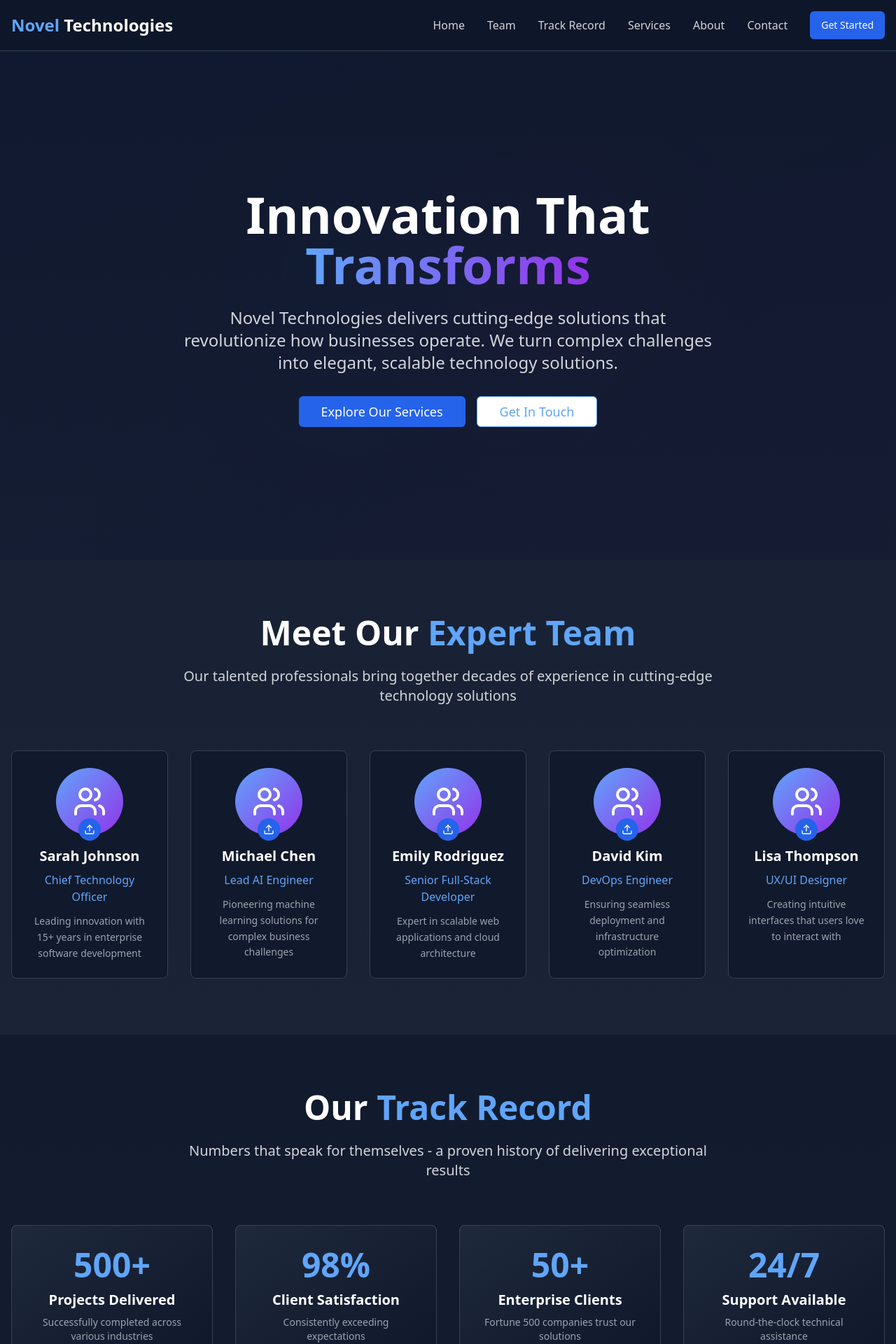
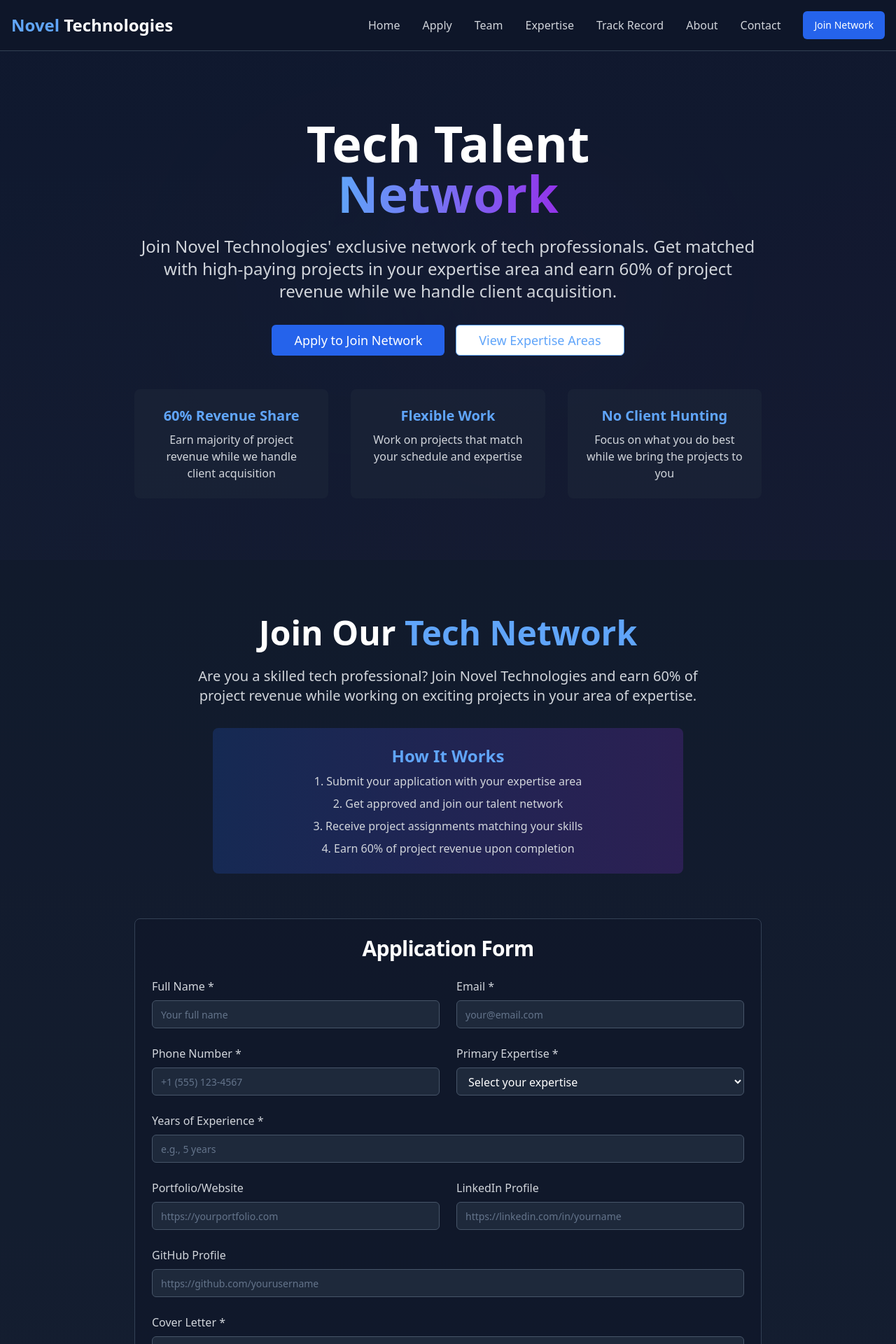
Before and after one commit to Romeoantwi/novel-tech-hub, a React (Vite) app: page / in a window 1280 px wide. Shown: the top 1920 px of the page at 70% size. Built offline with nearby package versions, Linux system fonts and the light colour scheme.

Commit message:
Add online job application feature
Implement a system for tech professionals to apply for jobs, with automatic addition of expertise to the company's portfolio and a 60% payment structure.

```diff
--- /dev/null
+++ b/src/components/ApplicationForm.tsx
@@ -0,0 +1,219 @@
+
+import { useState } from "react";
+import { Card, CardContent, CardHeader, CardTitle } from "@/components/ui/card";
+import { Button } from "@/components/ui/button";
+import { Input } from "@/components/ui/input";
+import { Textarea } from "@/components/ui/textarea";
+import { toast } from "@/hooks/use-toast";
+
+const ApplicationForm = () => {
+  const [formData, setFormData] = useState({
+    fullName: "",
+    email: "",
+    phone: "",
+    expertise: "",
+    experience: "",
+    portfolio: "",
+    linkedIn: "",
+    github: "",
+    coverLetter: ""
+  });
+
+  const handleSubmit = (e: React.FormEvent) => {
+    e.preventDefault();
+    toast({
+      title: "Application Submitted!",
+      description: "We'll review your application and get back to you within 48 hours.",
+    });
+    setFormData({
+      fullName: "",
+      email: "",
+      phone: "",
+      expertise: "",
+      experience: "",
+      portfolio: "",
+      linkedIn: "",
+      github: "",
+      coverLetter: ""
+    });
+  };
+
+  const handleInputChange = (e: React.ChangeEvent<HTMLInputElement | HTMLTextAreaElement>) => {
+    setFormData(prev => ({
+      ...prev,
+      [e.target.name]: e.target.value
+    }));
+  };
+
+  const expertiseAreas = [
+    "Software Development",
+    "Web Development",
+    "Mobile App Development",
+    "Cyber Security",
+    "Network Administration",
+    "Cloud Architecture",
+    "DevOps",
+    "Data Science",
+    "AI/Machine Learning",
+    "UI/UX Design",
+    "Database Administration",
+    "Quality Assurance",
+    "Other"
+  ];
+
+  return (
+    <section id="apply" className="py-20 bg-slate-900/30">
+      <div className="container mx-auto px-4">
+        <div className="text-center mb-16">
+          <h2 className="text-4xl md:text-5xl font-bold text-white mb-6">
+            Join Our <span className="text-blue-400">Tech Network</span>
+          </h2>
+          <p className="text-xl text-gray-300 max-w-3xl mx-auto mb-8">
+            Are you a skilled tech professional? Join Novel Technologies and earn 60% of project revenue
+            while working on exciting projects in your area of expertise.
+          </p>
+          <div className="bg-gradient-to-r from-blue-600/20 to-purple-600/20 p-6 rounded-lg max-w-2xl mx-auto">
+            <h3 className="text-2xl font-bold text-blue-400 mb-2">How It Works</h3>
+            <div className="text-gray-300 space-y-2">
+              <p>1. Submit your application with your expertise area</p>
+              <p>2. Get approved and join our talent network</p>
+              <p>3. Receive project assignments matching your skills</p>
+              <p>4. Earn 60% of project revenue upon completion</p>
+            </div>
+          </div>
+        </div>
+
+        <div className="max-w-4xl mx-auto">
+          <Card className="bg-slate-900/80 border-slate-700">
+            <CardHeader>
+              <CardTitle className="text-3xl text-white text-center">Application Form</CardTitle>
+            </CardHeader>
+            <CardContent>
+              <form onSubmit={handleSubmit} className="space-y-6">
+                <div className="grid grid-cols-1 md:grid-cols-2 gap-6">
+                  <div>
+                    <label className="block text-gray-300 mb-2">Full Name *</label>
+                    <Input
+                      name="fullName"
+                      placeholder="Your full name"
+                      value={formData.fullName}
+                      onChange={handleInputChange}
+                      className="bg-slate-800 border-slate-600 text-white placeholder-gray-400"
+                      required
+                    />
+                  </div>
+                  <div>
+                    <label className="block text-gray-300 mb-2">Email *</label>
+                    <Input
+                      name="email"
+                      type="email"
+                      placeholder="your@email.com"
+                      value={formData.email}
+                      onChange={handleInputChange}
+                      className="bg-slate-800 border-slate-600 text-white placeholder-gray-400"
+                      required
+                    />
+                  </div>
+                </div>
+
+                <div className="grid grid-cols-1 md:grid-cols-2 gap-6">
+                  <div>
+                    <label className="block text-gray-300 mb-2">Phone Number *</label>
+                    <Input
+                      name="phone"
+                      placeholder="+1 (555) 123-4567"
+                      value={formData.phone}
+                      onChange={handleInputChange}
+                      className="bg-slate-800 border-slate-600 text-white placeholder-gray-400"
+                      required
+                    />
+                  </div>
+                  <div>
+                    <label className="block text-gray-300 mb-2">Primary Expertise *</label>
+                    <select
+                      name="expertise"
+                      value={formData.expertise}
+                      onChange={(e) => setFormData(prev => ({ ...prev, expertise: e.target.value }))}
+                      className="w-full h-10 rounded-md border border-slate-600 bg-slate-800 text-white px-3 py-2"
+                      required
+                    >
+                      <option value="">Select your expertise</option>
+                      {expertiseAreas.map((area) => (
+                        <option key={area} value={area}>{area}</option>
+                      ))}
+                    </select>
+                  </div>
+                </div>
+
+                <div>
+                  <label className="block text-gray-300 mb-2">Years of Experience *</label>
+                  <Input
+                    name="experience"
+                    placeholder="e.g., 5 years"
+                    value={formData.experience}
+                    onChange={handleInputChange}
+                    className="bg-slate-800 border-slate-600 text-white placeholder-gray-400"
+                    required
+                  />
+                </div>
+
+                <div className="grid grid-cols-1 md:grid-cols-2 gap-6">
+                  <div>
+                    <label className="block text-gray-300 mb-2">Portfolio/Website</label>
+                    <Input
+                      name="portfolio"
+                      placeholder="https://yourportfolio.com"
+                      value={formData.portfolio}
+                      onChange={handleInputChange}
+                      className="bg-slate-800 border-slate-600 text-white placeholder-gray-400"
+                    />
+                  </div>
+                  <div>
+                    <label className="block text-gray-300 mb-2">LinkedIn Profile</label>
+                    <Input
+                      name="linkedIn"
+                      placeholder="https://linkedin.com/in/yourname"
+                      value={formData.linkedIn}
+                      onChange={handleInputChange}
+                      className="bg-slate-800 border-slate-600 text-white placeholder-gray-400"
+                    />
+                  </div>
+                </div>
+
+                <div>
+                  <label className="block text-gray-300 mb-2">GitHub Profile</label>
+                  <Input
+                    name="github"
+                    placeholder="https://github.com/yourusername"
+                    value={formData.github}
+                    onChange={handleInputChange}
+                    className="bg-slate-800 border-slate-600 text-white placeholder-gray-400"
+                  />
+                </div>
+
+                <div>
+                  <label className="block text-gray-300 mb-2">Cover Letter *</label>
+                  <Textarea
+                    name="coverLetter"
+                    placeholder="Tell us about your skills, experience, and why you want to join Novel Technologies..."
+                    rows={6}
+                    value={formData.coverLetter}
+                    onChange={handleInputChange}
+                    className="bg-slate-800 border-slate-600 text-white placeholder-gray-400 resize-none"
+                    required
+                  />
+                </div>
+
+                <Button type="submit" className="w-full bg-blue-600 hover:bg-blue-700 text-white text-lg py-3">
+                  Submit Application
+                </Button>
+              </form>
+            </CardContent>
+          </Card>
+        </div>
+      </div>
+    </section>
+  );
+};
+
+export default ApplicationForm;
--- a/src/components/Header.tsx
+++ b/src/components/Header.tsx
@@ -17,9 +17,10 @@ const Header = () => {
 
   const menuItems = [
     { label: "Home", id: "hero" },
+    { label: "Apply", id: "apply" },
     { label: "Team", id: "team" },
+    { label: "Expertise", id: "services" },
     { label: "Track Record", id: "track-record" },
-    { label: "Services", id: "services" },
     { label: "About", id: "about" },
     { label: "Contact", id: "contact" },
   ];
@@ -42,8 +43,11 @@ const Header = () => {
               {item.label}
             </button>
           ))}
-          <Button className="bg-blue-600 hover:bg-blue-700 text-white">
-            Get Started
+          <Button
+            className="bg-blue-600 hover:bg-blue-700 text-white"
+            onClick={() => scrollToSection("apply")}
+          >
+            Join Network
           </Button>
         </div>
 
@@ -65,8 +69,11 @@ const Header = () => {
                   {item.label}
                 </button>
               ))}
-              <Button className="bg-blue-600 hover:bg-blue-700 text-white mt-4">
-                Get Started
+              <Button
+                className="bg-blue-600 hover:bg-blue-700 text-white mt-4"
+                onClick={() => scrollToSection("apply")}
+              >
+                Join Network
               </Button>
             </div>
           </SheetContent>
--- a/src/components/Hero.tsx
+++ b/src/components/Hero.tsx
@@ -20,32 +20,48 @@ const Hero = () => {
 
       <div className="container mx-auto px-4 text-center relative z-10">
         <h1 className="text-5xl md:text-7xl font-bold text-white mb-6 leading-tight">
-          Innovation That
+          Tech Talent
           <br />
           <span className="text-transparent bg-clip-text bg-gradient-to-r from-blue-400 to-purple-600">
-            Transforms
+            Network
           </span>
         </h1>
-        <p className="text-xl md:text-2xl text-gray-300 mb-8 max-w-3xl mx-auto leading-relaxed">
-          Novel Technologies delivers cutting-edge solutions that revolutionize how businesses operate.
-          We turn complex challenges into elegant, scalable technology solutions.
+        <p className="text-xl md:text-2xl text-gray-300 mb-8 max-w-4xl mx-auto leading-relaxed">
+          Join Novel Technologies' exclusive network of tech professionals. Get matched with high-paying
+          projects in your expertise area and earn 60% of project revenue while we handle client acquisition.
         </p>
-        <div className="flex flex-col sm:flex-row gap-4 justify-center">
+        <div className="flex flex-col sm:flex-row gap-4 justify-center mb-12">
           <Button
             size="lg"
             className="bg-blue-600 hover:bg-blue-700 text-white px-8 py-4 text-lg"
-            onClick={() => scrollToSection("services")}
+            onClick={() => scrollToSection("apply")}
           >
-            Explore Our Services
+            Apply to Join Network
           </Button>
           <Button
             size="lg"
             variant="outline"
             className="border-blue-400 text-blue-400 hover:bg-blue-400 hover:text-white px-8 py-4 text-lg"
-            onClick={() => scrollToSection("contact")}
+            onClick={() => scrollToSection("services")}
           >
-            Get In Touch
+            View Expertise Areas
           </Button>
+        </div>
+
+        {/* Key Benefits */}
+        <div className="grid grid-cols-1 md:grid-cols-3 gap-8 max-w-4xl mx-auto">
+          <div className="bg-slate-800/50 p-6 rounded-lg">
+            <h3 className="text-xl font-bold text-blue-400 mb-2">60% Revenue Share</h3>
+            <p className="text-gray-300">Earn majority of project revenue while we handle client acquisition</p>
+          </div>
+          <div className="bg-slate-800/50 p-6 rounded-lg">
+            <h3 className="text-xl font-bold text-blue-400 mb-2">Flexible Work</h3>
+            <p className="text-gray-300">Work on projects that match your schedule and expertise</p>
+          </div>
+          <div className="bg-slate-800/50 p-6 rounded-lg">
+            <h3 className="text-xl font-bold text-blue-400 mb-2">No Client Hunting</h3>
+            <p className="text-gray-300">Focus on what you do best while we bring the projects to you</p>
+          </div>
         </div>
       </div>
     </section>
--- a/src/pages/Index.tsx
+++ b/src/pages/Index.tsx
@@ -1,6 +1,7 @@
 
 import Header from "@/components/Header";
 import Hero from "@/components/Hero";
+import ApplicationForm from "@/components/ApplicationForm";
 import Team from "@/components/Team";
 import TrackRecord from "@/components/TrackRecord";
 import Services from "@/components/Services";
@@ -13,6 +14,7 @@ const Index = () => {
     <div className="min-h-screen bg-gradient-to-b from-slate-900 via-slate-800 to-slate-900">
       <Header />
       <Hero />
+      <ApplicationForm />
       <Team />
       <TrackRecord />
       <Services />
```
